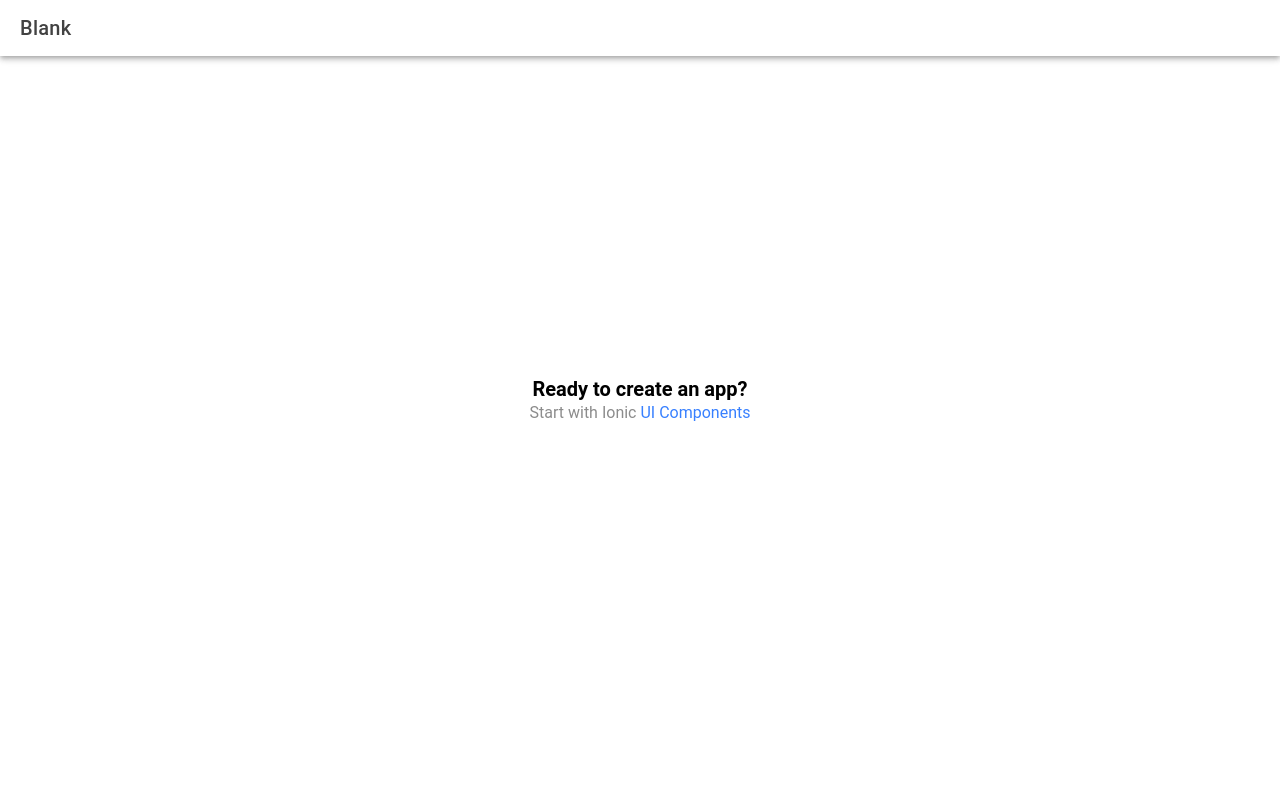
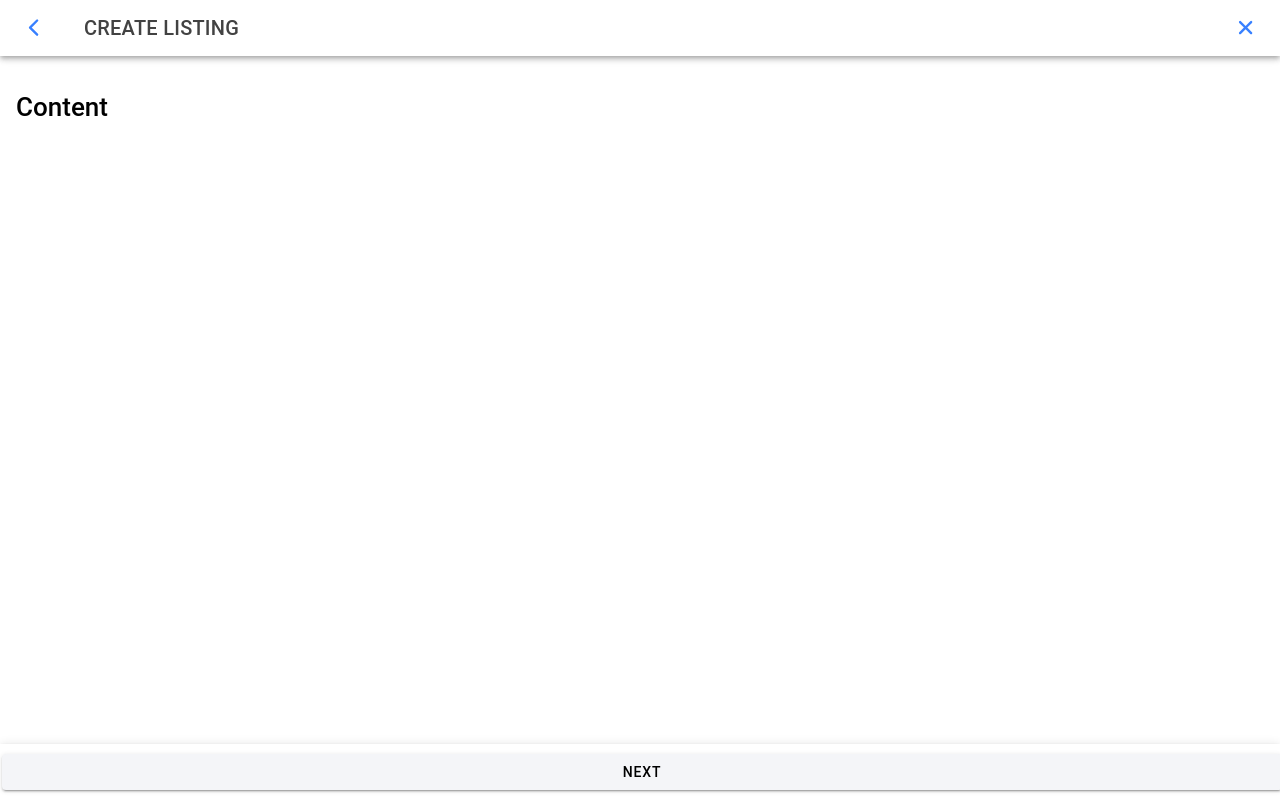
Before and after one commit to bucky-badger-gesmer/watches-exercise-ii, a React (Vite) app: page /home in a window 1280 px wide. Built offline with nearby package versions, Linux system fonts and the light colour scheme.

Commit message:
feat: home page setup

```diff
--- a/src/pages/Home.tsx
+++ b/src/pages/Home.tsx
@@ -1,23 +1,45 @@
-import { IonContent, IonHeader, IonPage, IonTitle, IonToolbar } from '@ionic/react';
-import ExploreContainer from '../components/ExploreContainer';
-import './Home.css';
+import {
+  IonButton,
+  IonButtons,
+  IonContent,
+  IonFooter,
+  IonHeader,
+  IonIcon,
+  IonPage,
+  IonTitle,
+  IonToolbar,
+} from "@ionic/react";
+import { chevronBack, close } from "ionicons/icons";
+import "./Home.css";
 
 const Home: React.FC = () => {
   return (
     <IonPage>
       <IonHeader>
         <IonToolbar>
-          <IonTitle>Blank</IonTitle>
+          <IonButtons slot="start">
+            <IonButton>
+              <IonIcon slot="icon-only" icon={chevronBack} />
+            </IonButton>
+          </IonButtons>
+          <IonTitle>CREATE LISTING</IonTitle>
+          <IonButtons slot="end">
+            <IonButton>
+              <IonIcon slot="icon-only" icon={close} />
+            </IonButton>
+          </IonButtons>
         </IonToolbar>
       </IonHeader>
-      <IonContent fullscreen>
-        <IonHeader collapse="condense">
-          <IonToolbar>
-            <IonTitle size="large">Blank</IonTitle>
-          </IonToolbar>
-        </IonHeader>
-        <ExploreContainer />
+      <IonContent fullscreen className="ion-padding">
+        <h1>Content</h1>
       </IonContent>
+      <IonFooter>
+        <IonToolbar>
+          <IonButton color="light" style={{ width: "100%" }}>
+            Next
+          </IonButton>
+        </IonToolbar>
+      </IonFooter>
     </IonPage>
   );
 };
```
